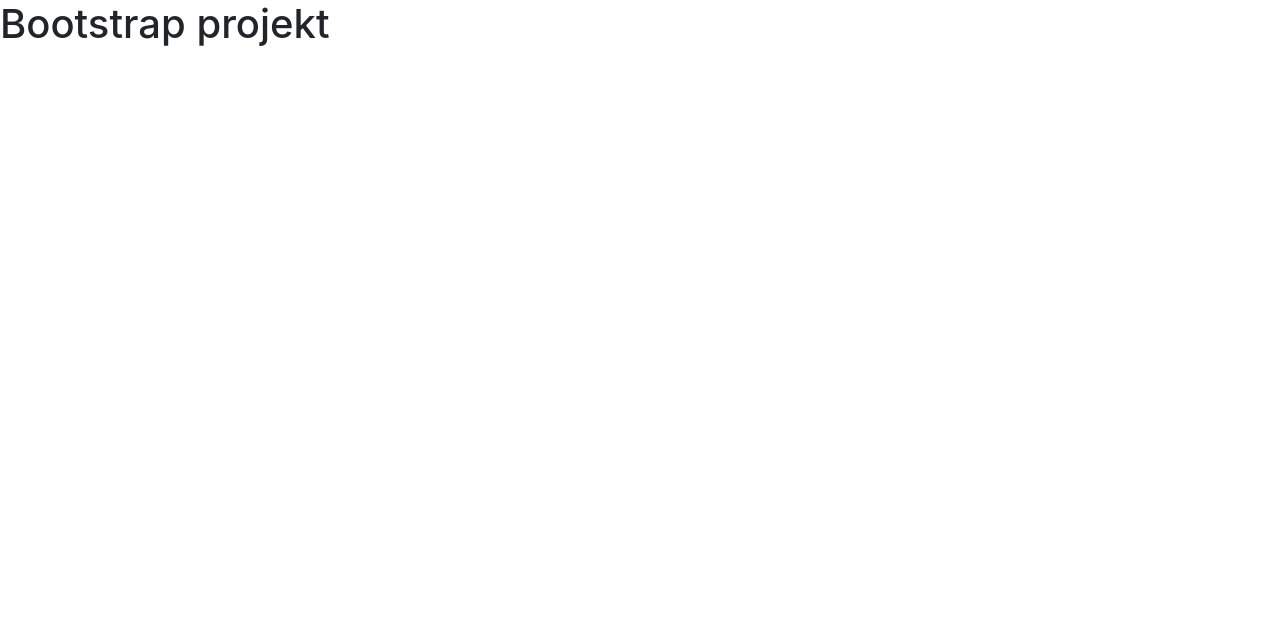
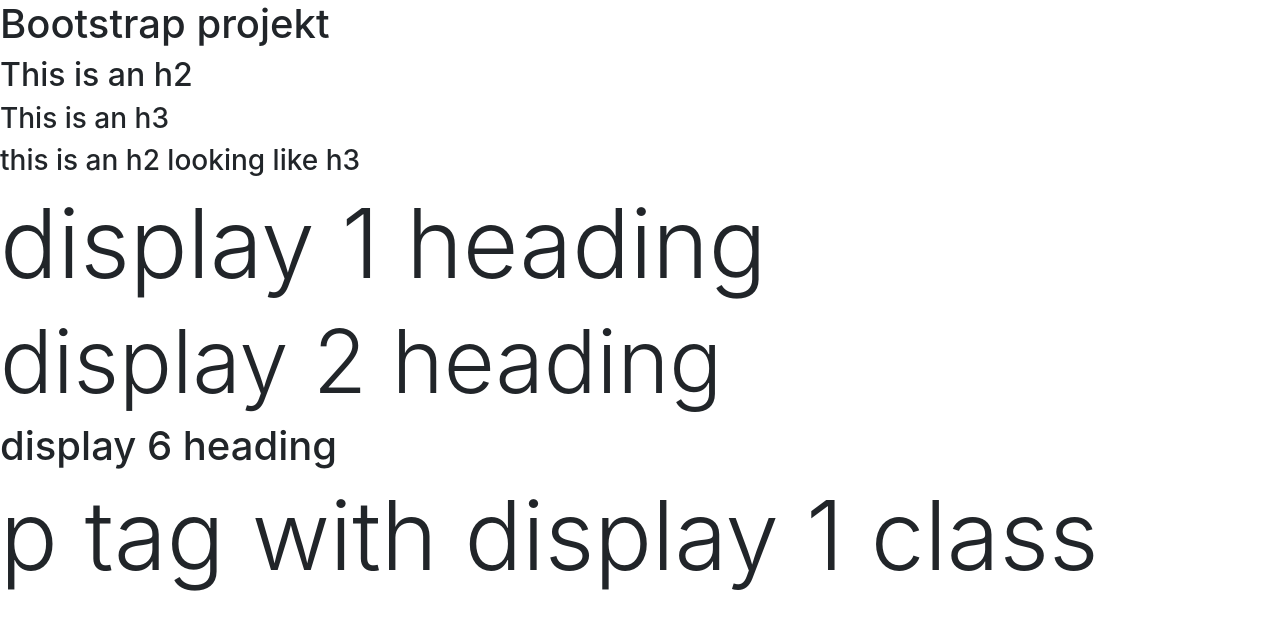
Before and after one commit to AkselMuur/bootstrap, a plain HTML site: page index.html in a window 1280 px wide. Drawn offline with nearby package versions, Linux system fonts and the light colour scheme.

Commit message:
teooria 1

```diff
--- a/index.html
+++ b/index.html
@@ -12,8 +12,26 @@
     <title>Bootstrap projekt</title>
   </head>
   <body>
+    <!-- heading tags -->
     <h1>Bootstrap projekt</h1>
+    <h2>This is an h2</h2>
+    <h3>This is an h3</h3>
+    <h2 class="h3">this is an h2 looking like h3</h2>
 
+    <!-- display headings -->
+    <h1 class="display-1">display 1 heading</h1>
+    <h1 class="display-2">display 2 heading</h1>
+    <h1 class="display-6">display 6 heading</h1>
+
+    <p class="display-1">p tag with display 1 class</p>
+
+    <!-- lead tect & alignment -->
+
+    <!-- text decoration & font weight -->
+
+    <!-- tect colours -->
+
+    <!-- bg colours -->
     <script
       src="https://cdn.jsdelivr.net/npm/bootstrap@4.1.3/dist/js/bootstrap.min.js"
       integrity="sha384-ChfqqxuZUCnJSK3+MXmPNIyE6ZbWh2IMqE241rYiqJxyMiZ6OW/JmZQ5stwEULTy"
```
